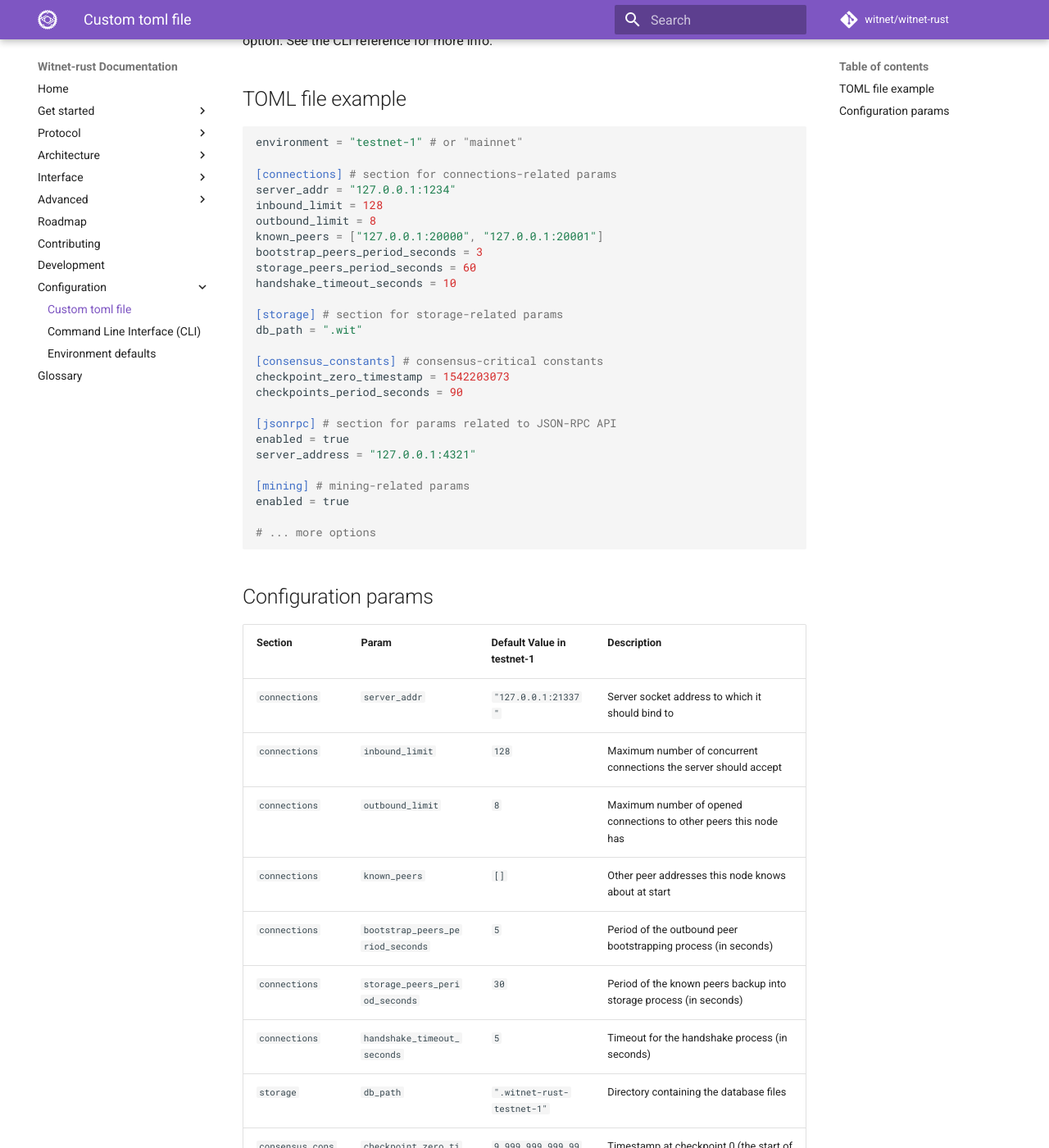
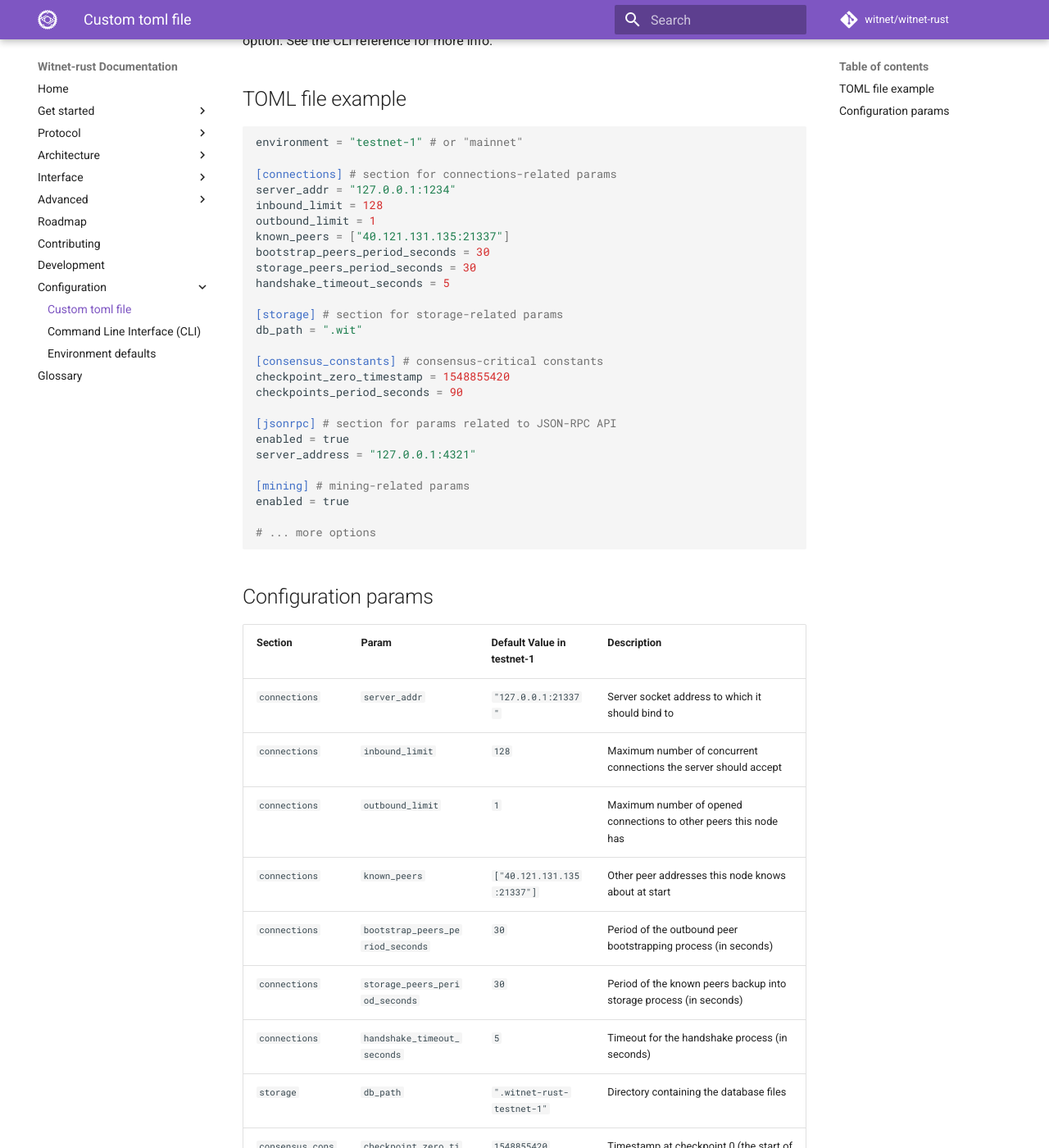
Before and after one commit to witnet/witnet-rust, an MkDocs documentation site: the page built from docs/configuration/toml-file.md, in a window 1280 px wide and 1400 px high, scrolled down 219 px. Shown: the whole window at 82% size. Built offline with MkDocs 1.6.1 and Material for MkDocs 9.7.7, drawn with Linux system fonts in a browser that asks for light colours; comment, search, counter and statistics services are not loaded.

```diff
--- a/docs/configuration/toml-file.md
+++ b/docs/configuration/toml-file.md
@@ -10,17 +10,17 @@ environment = "testnet-1" # or "mainnet"
 [connections] # section for connections-related params
 server_addr = "127.0.0.1:1234"
 inbound_limit = 128
-outbound_limit = 8
-known_peers = ["127.0.0.1:20000", "127.0.0.1:20001"]
-bootstrap_peers_period_seconds = 3
-storage_peers_period_seconds = 60
-handshake_timeout_seconds = 10
+outbound_limit = 1
+known_peers = ["40.121.131.135:21337"]
+bootstrap_peers_period_seconds = 30
+storage_peers_period_seconds = 30
+handshake_timeout_seconds = 5
 
 [storage] # section for storage-related params
 db_path = ".wit"
 
 [consensus_constants] # consensus-critical constants
-checkpoint_zero_timestamp = 1542203073
+checkpoint_zero_timestamp = 1548855420
 checkpoints_period_seconds = 90
 
 [jsonrpc] # section for params related to JSON-RPC API
@@ -39,13 +39,13 @@ enabled = true
 |-----------------------|----------------------------------|----------------------------|---------------------------------------------------------------------|
 | `connections`         | `server_addr`                    | `"127.0.0.1:21337"`        | Server socket address to which it should bind to                    |
 | `connections`         | `inbound_limit`                  | `128`                      | Maximum number of concurrent connections the server should accept   |
-| `connections`         | `outbound_limit`                 | `8`                        | Maximum number of opened connections to other peers this node has   |
-| `connections`         | `known_peers`                    | `[]`                       | Other peer addresses this node knows about at start                 |
-| `connections`         | `bootstrap_peers_period_seconds` | `5`                        | Period of the outbound peer bootstrapping process (in seconds)      |
+| `connections`         | `outbound_limit`                 | `1`                        | Maximum number of opened connections to other peers this node has   |
+| `connections`         | `known_peers`                    | `["40.121.131.135:21337"]` | Other peer addresses this node knows about at start                 |
+| `connections`         | `bootstrap_peers_period_seconds` | `30`                       | Period of the outbound peer bootstrapping process (in seconds)      |
 | `connections`         | `storage_peers_period_seconds`   | `30`                       | Period of the known peers backup into storage process (in seconds)  |
 | `connections`         | `handshake_timeout_seconds`      | `5`                        | Timeout for the handshake process (in seconds)                      |
 | `storage`             | `db_path`                        | `".witnet-rust-testnet-1"` | Directory containing the database files                             |
-| `consensus_constants` | `checkpoint_zero_timestamp`      | `9_999_999_999_999`        | Timestamp at checkpoint 0 (the start of epoch 0)                    |
+| `consensus_constants` | `checkpoint_zero_timestamp`      | `1548855420`               | Timestamp at checkpoint 0 (the start of epoch 0)                    |
 | `consensus_constants` | `checkpoints_period_seconds`     | `90`                       | Seconds between the start of an epoch and the start of the next one |
 | `jsonrpc`             | `enabled`                        | `true`                     | Enable JSON-RPC server                                              |
 | `jsonrpc`             | `server_address`                 | `"127.0.0.1:21338"`        | JSON-RPC server socket address                                      |
```
Also changed, not shown: docs/configuration/environment.md (+19 -19 lines).
